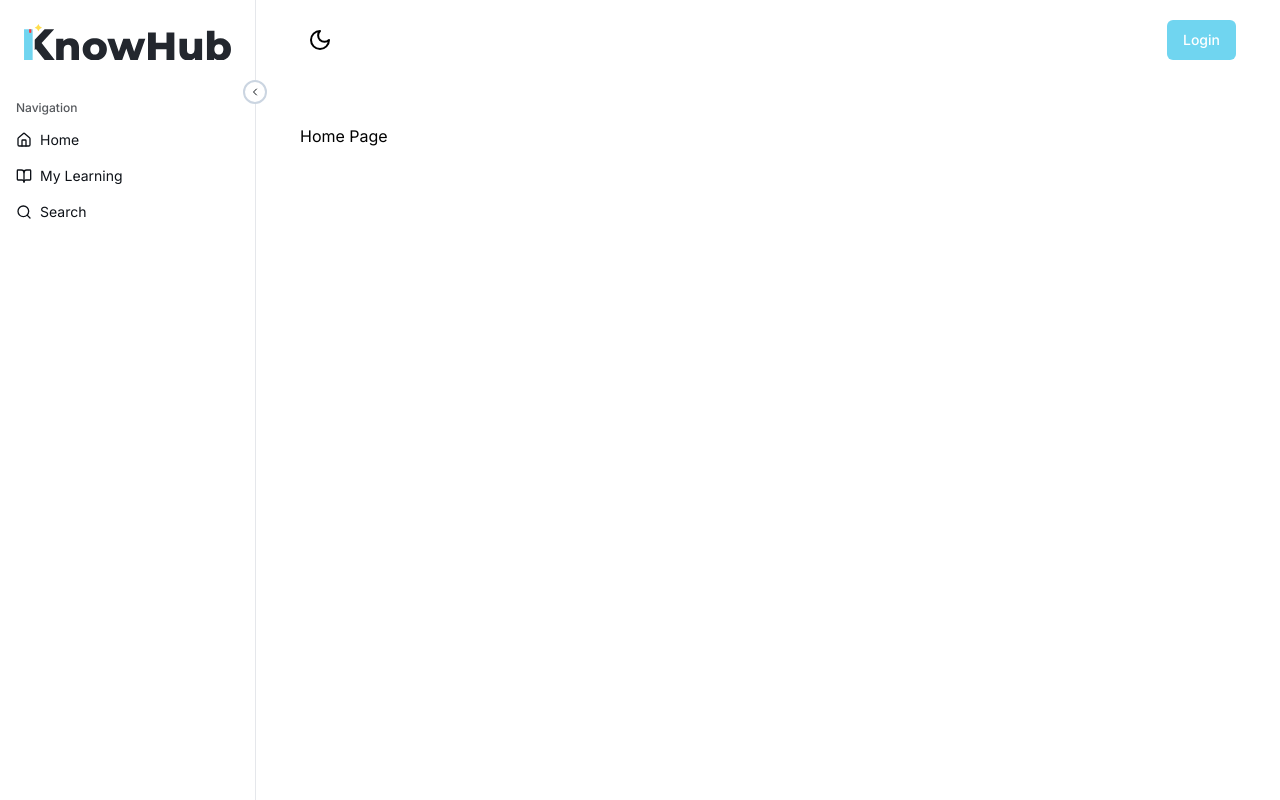
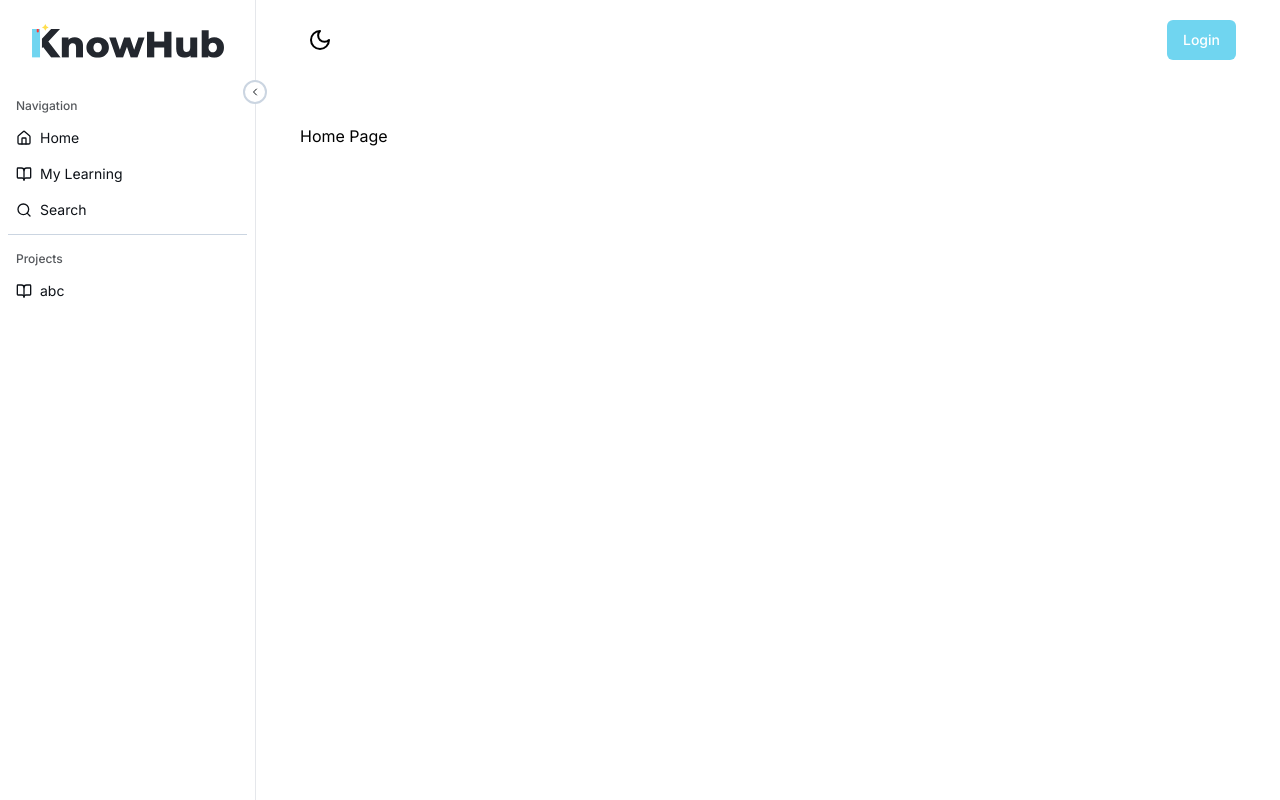
Before and after one commit to phamhuulocforwork/cn-da21ttb-phamhuuloc-lms-knowhub-nextjs, a Next.js app in the folder src/frontend/: page /en in a window 1280 px wide. Built offline with nearby package versions, Linux system fonts and the light colour scheme.

Commit message:
handle popup

```diff
--- a/src/frontend/src/app/layout.tsx
+++ b/src/frontend/src/app/layout.tsx
@@ -5,6 +5,7 @@ import { Inter } from "next/font/google";
 import { NextIntlClientProvider } from "next-intl";
 import { getMessages } from "next-intl/server";
 import { ThemeProvider } from "next-themes";
+import { cn } from "@/lib/utils";
 
 const inter = Inter({ subsets: ["latin"] });
 
@@ -24,7 +25,7 @@ export default async function LocaleLayout({
 
   return (
     <html suppressHydrationWarning lang={locale}>
-      <body className={inter.className}>
+      <body className={cn(inter.className, "bg-background dark:bg-foreground")}>
         <ThemeProvider defaultTheme="light" attribute="class">
           <NextIntlClientProvider messages={messages}>
             {children}
--- a/src/frontend/src/components/app/AppSideBar.tsx
+++ b/src/frontend/src/components/app/AppSideBar.tsx
@@ -16,6 +16,7 @@ import {
 } from "@/components/ui/SideBar";
 
 import { Logo } from "@/components/app/Logo";
+import { Separator } from "@/components/ui/Separator";
 import useIsMobile from "@/components/hooks/use-mobile";
 
 const items = [
@@ -66,7 +67,20 @@ export function AppSidebar() {
               ))}
             </SidebarMenu>
           </SidebarGroupContent>
-          {/* <SidebarGroupLabel>Projects</SidebarGroupLabel> */}
+          <Separator className="my-2" />
+          <SidebarGroupLabel>Projects</SidebarGroupLabel>
+          <SidebarGroupContent>
+            <SidebarMenu>
+              <SidebarMenuItem className="flex items-center justify-center">
+                <SidebarMenuButton asChild>
+                  <a href="#">
+                    <BookOpen />
+                    <span>abc</span>
+                  </a>
+                </SidebarMenuButton>
+              </SidebarMenuItem>
+            </SidebarMenu>
+          </SidebarGroupContent>
           <SidebarGroupContent></SidebarGroupContent>
         </SidebarGroup>
       </SidebarContent>
--- a/src/frontend/src/components/app/Logo.tsx
+++ b/src/frontend/src/components/app/Logo.tsx
@@ -27,7 +27,11 @@ const FullLogo = ({
   destructiveColor,
   secondaryColor,
 }: ColorProps) => (
-  <svg xmlns="http://www.w3.org/2000/svg" viewBox="0 0 6633.21 1168.84">
+  <svg
+    className="max-w-48"
+    xmlns="http://www.w3.org/2000/svg"
+    viewBox="0 0 6633.21 1168.84"
+  >
     <svg xmlns="http://www.w3.org/2000/svg" viewBox="0 0 6633.21 1168.84">
       <g>
         <path
@@ -99,7 +103,7 @@ const IconLogo = ({
   </svg>
 );
 
-export function Logo() {
+export function Logo({ maxWidth }: { maxWidth?: string }) {
   const { theme } = useTheme();
   const [mounted, setMounted] = useState(false);
   const [showFullLogo, setShowFullLogo] = useState(true);
--- a/src/frontend/src/components/auth/AuthForm.tsx
+++ b/src/frontend/src/components/auth/AuthForm.tsx
@@ -11,6 +11,7 @@ import { Button } from "@/components/ui/Button";
 import { useRouter } from "next/router";
 import Link from "next/link";
 import { FcGoogle } from "react-icons/fc";
+import { Logo } from "@/components/app/Logo";
 
 interface SignInFormProps {
   children: React.ReactNode;
@@ -36,6 +37,7 @@ export const SignInForm: React.FC<SignInFormProps> = ({
         className="flex w-full flex-col items-center justify-center"
       >
         <Card className="min-w-96 border-none">
+          <Logo />
           <CardHeader className="flex w-full flex-col items-center gap-y-4">
             <CardTitle>{headerLabel}</CardTitle>
           </CardHeader>
```
